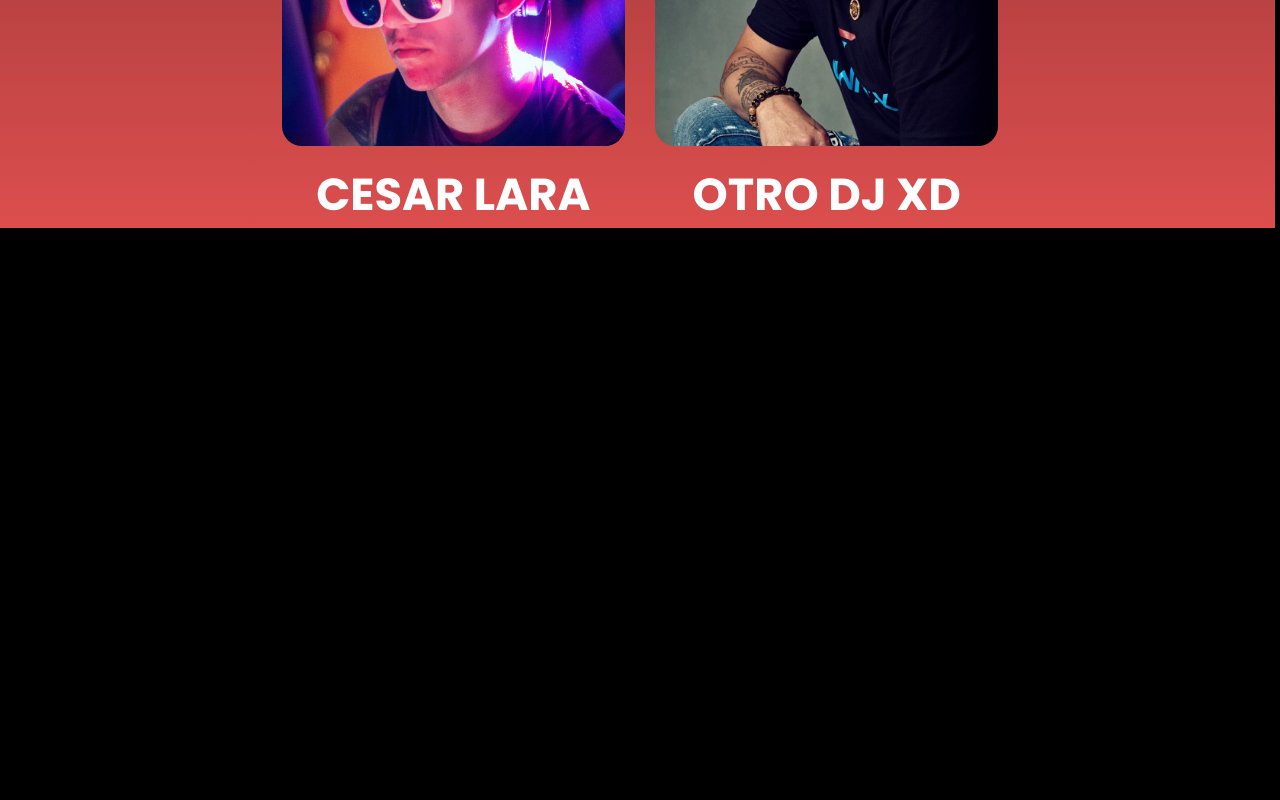
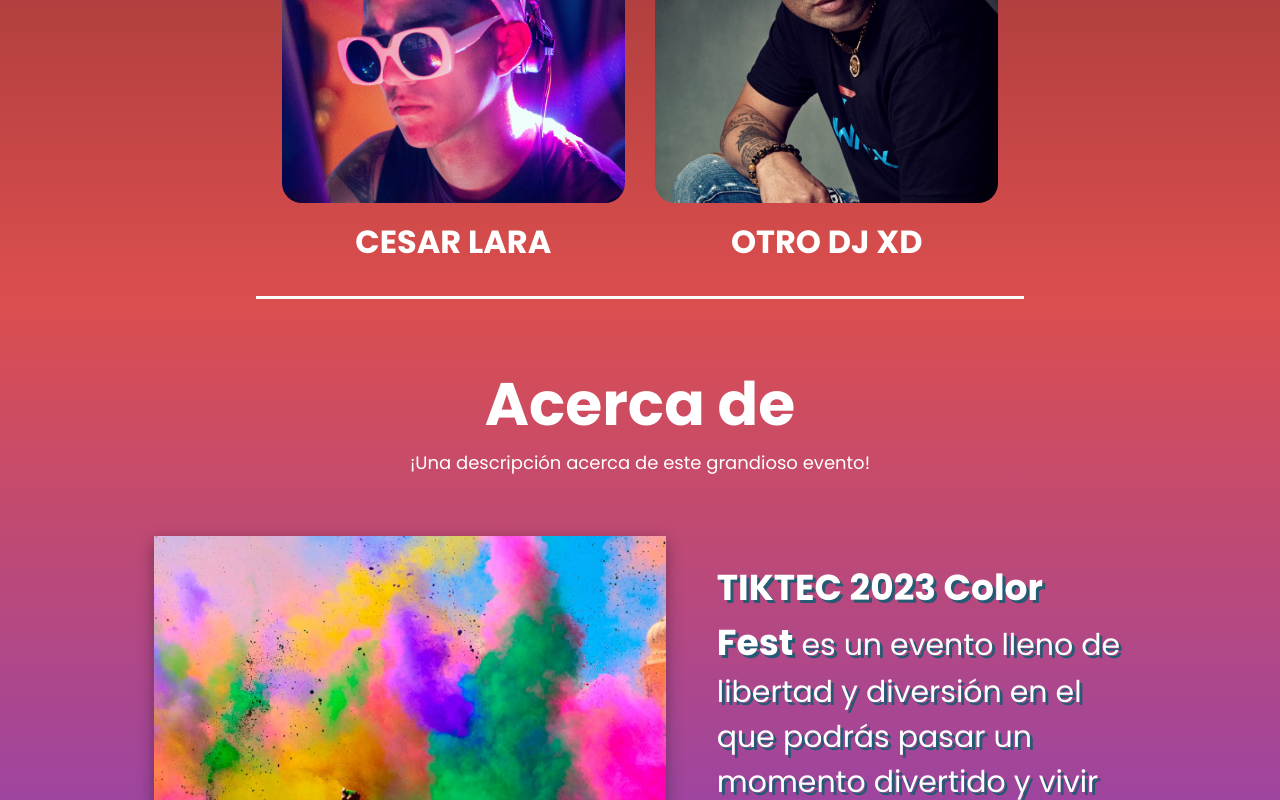
Before and after one commit to arekku17/tictek, a React (Create React App) app: page / in a window 1280 px wide. Shown: the part 2000-2800 px from the top of the page. Before the commit the page ends 2258 px from the top, so only its background shows below. Built offline with nearby package versions, Linux system fonts and the light colour scheme.

Commit message:
avances, falta detalles

```diff
--- /dev/null
+++ b/src/components/Acerca.jsx
@@ -0,0 +1,28 @@
+import React from 'react'
+import TitleSection from './TitleSection'
+
+const Acerca = () => {
+  return (
+    <div className='acercaContainer' id='acercade'>
+      <div className="bgAcerca"></div>
+
+      <TitleSection title="Acerca de" description="¡Una descripción acerca de este grandioso evento!" />
+
+      <div className="infoEvento">
+        <img src="/img/color-fest.jpg" alt="colorfest"/>
+        <p>
+          <span>TIKTEC 2023 Color Fest</span> es un evento lleno de libertad y diversión en el que podrás pasar un momento divertido y vivir una experiencia inolvidable.
+        </p>
+      </div>
+
+      <div className="infoEvento" style={{flexDirection: "row-reverse"}}>
+        <img src="/img/color-dj.jpg" alt="colorfest"/>
+        <p>
+        Durante el festival, podrás disfrutar de la música de nuestros DJs en vivo mientras te sumerges en una lluvia de colores vibrantes y brillantes.
+        </p>
+      </div>
+    </div>
+  )
+}
+
+export default Acerca
--- a/src/components/App.jsx
+++ b/src/components/App.jsx
@@ -1,3 +1,4 @@
+import Acerca from "./Acerca";
 import Home from "./Home";
 import Invitados from "./Invitados";
 
@@ -6,6 +7,7 @@
     <main>
       <Home/>
       <Invitados/>
+      <Acerca/>
     </main>
   );
 }
--- a/src/components/Header.jsx
+++ b/src/components/Header.jsx
@@ -35,27 +35,27 @@
             <nav>
                 <ul className="navbarHorizontal">
                     <li>
-                        <LinkScroll activeClass="selected" to="inicio" spy={true} smooth={true} offset={-300}>
+                        <LinkScroll activeClass="selected" to="inicio" spy={true}  smooth={true}  offset={-300}>
                             Inicio
                         </LinkScroll>
                     </li>
                     <li>
-                        <LinkScroll activeClass="selected" to="invitados" spy={true} smooth={true} offset={-50}>
+                        <LinkScroll activeClass="selected" to="invitados" spy={true} smooth={true}>
                             Invitados
                         </LinkScroll>
                     </li>
                     <li>
-                        <LinkScroll activeClass="selected" to="acercade" spy={true} smooth={true} offset={-50}>
+                        <LinkScroll activeClass="selected" to="acercade" spy={true} smooth={true}>
                             Acerca de
                         </LinkScroll>
                     </li>
                     <li>
-                        <LinkScroll activeClass="selected" to="detalles" spy={true} smooth={true} offset={-50}>
+                        <LinkScroll activeClass="selected" to="detalles" spy={true} smooth={true}>
                             Detalles
                         </LinkScroll>
                     </li>
                     <li>
-                        <LinkScroll activeClass="selected" to="patrocinadores" spy={true} smooth={true} offset={-50}>
+                        <LinkScroll activeClass="selected" to="patrocinadores" spy={true} smooth={true}>
                             Patrocinadores
                         </LinkScroll>
                     </li>
--- a/src/components/Home.jsx
+++ b/src/components/Home.jsx
@@ -6,14 +6,30 @@
 const Home = () => {
     return (
         <div className='inicio'>
-            <div className="bgGradient"></div>
+
             <div className="bgInicio"></div>
             <img src="img/LOGO TIKTEC.png" alt="logo" className='logo' />
             <p className="place">Champotón, Campeche</p>
             <p className="dateInicio">Mayo 2023</p>
             <ThemeProvider theme={theme}>
-                <Button variant="outlined" color="primary" startIcon={<ShoppingBagIcon /> } className="buttonBuy" >Comprar Boletos</Button>
+                <Button variant="outlined" color="primary" startIcon={<ShoppingBagIcon />} className="buttonBuy" >Comprar Boletos</Button>
             </ThemeProvider>
+
+            <div className="circleContainer">
+                <div class="circle"></div>
+                <div class="circle2"></div>
+
+                <svg>
+                    <filter id="wave">
+                        <feTurbulence x="0" y="0" baseFrequency="0.009" numOctaves="5" seed="2">
+                            <animate attributeName="baseFrequency" dur="30s" values="0.02;0.005;0.02" repeatCount="indefinite" />
+                        </feTurbulence>
+                        <feDisplacementMap in="SourceGraphic" scale="30" />
+                    </filter>
+                </svg>
+            </div>
+
+
         </div>
     )
 }
--- a/src/components/Invitados.jsx
+++ b/src/components/Invitados.jsx
@@ -9,6 +9,7 @@
       <div className="bgInvitados"></div>
 
       <TitleSection title="Invitados" description="Influencers y DJ's que vendrán" />
+      <div className="lineaDivisora"></div>
 
       <TitleSection title="Influencers" />
 
@@ -24,6 +25,8 @@
         </div>
       </div>
 
+      <div className="lineaDivisora"></div>
+
       <TitleSection title="DJ's"/>
 
       <div className="listInvitados">
@@ -37,6 +40,8 @@
           }
         </div>
       </div>
+
+      <div className="lineaDivisora"></div>
     </div>
 
   )
--- a/src/scss/_elements.scss
+++ b/src/scss/_elements.scss
@@ -34,6 +34,11 @@
     margin-bottom: 30px;
     margin-top: 100px;
 
+    .lineaDivisora{
+      margin-top: 30px;
+      width: 60vw;
+      border-bottom: 3px solid white;
+    }
 
     @media (max-width: 850px) {
       width: 90%;
--- /dev/null
+++ b/src/scss/components/_acerca.scss
@@ -0,0 +1,81 @@
+.acercaContainer {
+    display: flex;
+    flex-direction: column;
+    justify-content: center;
+    align-items: center;
+    position: relative;
+
+    .bgAcerca {
+        background: rgb(86, 58, 254);
+        background: -moz-linear-gradient(0deg, rgba(86, 58, 254, 1) 0%, rgba(220, 78, 78, 1) 100%);
+        background: -webkit-linear-gradient(0deg, rgba(86, 58, 254, 1) 0%, rgba(220, 78, 78, 1) 100%);
+        background: linear-gradient(0deg, rgba(86, 58, 254, 1) 0%, rgba(220, 78, 78, 1) 100%);
+        filter: progid:DXImageTransform.Microsoft.gradient(startColorstr="#563afe", endColorstr="#dc4e4e", GradientType=1);
+        filter: progid:DXImageTransform.Microsoft.gradient(startColorstr='#000000', endColorstr='#dc4e4e', GradientType=0);
+        position: absolute;
+        width: 100vw;
+        height: 100%;
+        z-index: -999;
+        overflow: hidden;
+
+        @media (max-width: 850px) {
+            font-size: 8vw;
+        }
+    }
+}
+
+
+
+.infoEvento {
+    width: 100%;
+    display: flex;
+    flex-wrap: wrap;
+    justify-content: space-around;
+    align-items: center;
+
+    @media (max-width: 850px) {
+        flex-direction: column;
+        gap: 10px;
+    }
+
+    img {
+        width: 50%;
+        box-shadow: rgba(0, 0, 0, 0.35) 0px 5px 15px;
+        @media (max-width: 850px) {
+            width: 80%;
+        }
+
+        @media (max-width: 450px) {
+            width: 100%;
+        }
+    }
+
+    p {
+        color: white;
+        width: 40%;
+        font-size: 2.5rem;
+        text-shadow: .1em .1em 0 hsl(200 50% 30%);
+
+        @media (max-width: 850px) {
+            width: 80%;
+            text-align: center;
+            font-size: 2rem;
+        }
+
+        @media (max-width: 450px) {
+            width: 100%;
+        }
+
+        span {
+            font-weight: bold;
+            font-size: 3rem;
+
+            @media (max-width: 850px) {
+                font-size: 2.5rem;
+            }
+        }
+
+    }
+
+    margin-bottom: 40px;
+}
--- a/src/scss/components/_inicio.scss
+++ b/src/scss/components/_inicio.scss
@@ -3,7 +3,6 @@
     flex-direction: column;
     justify-content: center;
     align-items: center;
-    height: calc(100vh - 180px);
     color: white;
 
     font-size: 4rem;
@@ -24,9 +23,9 @@
         position: absolute;
         z-index: -99999;
         background-image: linear-gradient(180deg,
-                rgba(30, 30, 30, 0.5),
-                rgba(0, 0, 0, 1)),
-            url('../../../public/img/tic tek.jpg');
+            rgba(30, 30, 30, 0.5),
+            rgba(0, 0, 0, 1)),
+        url('../../../public/img/tic tek.jpg');
         background-repeat: no-repeat;
         background-size: cover;
     }
@@ -70,4 +69,83 @@
         font-weight: 600;
         color: $secondary-color;
     }
+
+
+    .circleContainer {
+        display: flex;
+        justify-content: center;
+        align-items: center;
+        height: 35vw;
+        width: 35vw;
+        position: absolute;
+        top: 48px;
+        overflow: hidden;
+
+
+        @media (max-width: 1200px) {
+            height: 60vw;
+            width: 60vw;
+        }
+
+        @media (max-width: 600px) {
+            height: 95vw;
+            width: 95vw;
+        }
+
+        @media (max-width: 450px) {
+            top: 40px;
+            height: 100vw;
+            width: 100vw;
+        }
+
+        .circle {
+            z-index: -1;
+            height: 100%;
+            width: 100%;
+            filter: url(#wave);
+
+            &::before {
+                content: "";
+                position: absolute;
+                top: 100px;
+                left: 85px;
+                right: 110px;
+                bottom: 100px;
+                border: 10px solid #fff;
+                border-radius: 50%;
+                box-shadow: 0 0 50px #fff, inset 0 0 50px #fff;
+                filter: url(#wave) blur(10px);
+                animation: anim 4s linear infinite;
+            }
+        }
+
+        @keyframes anim {
+            0% {
+                box-shadow: 0 0 50px #fff, inset 0 0 50px #fff;
+            }
+
+            20% {
+                box-shadow: 0 0 50px #f00, inset 0 0 50px #f00;
+            }
+
+            40% {
+                box-shadow: 0 0 50px #ff0, inset 0 0 50px #ff0;
+            }
+
+            60% {
+                box-shadow: 0 0 50px #0ff, inset 0 0 50px #0ff;
+            }
+
+            80% {
+                box-shadow: 0 0 50px #f0f, inset 0 0 50px #f0f;
+            }
+        }
+
+        svg {
+            display: none;
+        }
+    }
+
+
+
 }
--- a/src/scss/components/_invitados.scss
+++ b/src/scss/components/_invitados.scss
@@ -28,7 +28,7 @@
             }
 
             .nombreInvitado {
-                font-size: 3.5vw;
+                font-size: 2.5vw;
                 text-transform: uppercase;
                 font-weight: bold;
 
@@ -51,15 +51,13 @@
         background: linear-gradient(to bottom, rgba(0, 0, 0, 1) 0%, rgba(220, 78, 78, 1) 100%);
         filter: progid:DXImageTransform.Microsoft.gradient(startColorstr='#000000', endColorstr='#dc4e4e', GradientType=0);
         position: absolute;
-        left: -13%;
         width: 100vw;
         height: 100%;
         z-index: -999;
+        overflow: hidden;
 
         @media (max-width: 850px) {
             font-size: 8vw;
-            left: -6%;
-            width: 100vw;
         }
 
     }
--- a/src/scss/index.scss
+++ b/src/scss/index.scss
@@ -6,3 +6,5 @@
 @import './components/inicio';
 
 @import './components/invitados';
+
+@import './components/acerca';
```
Also changed, not shown: public/img/color-dj.jpg (added), public/img/color-fest.jpg (added), src/components/Detalles.jsx (added).
